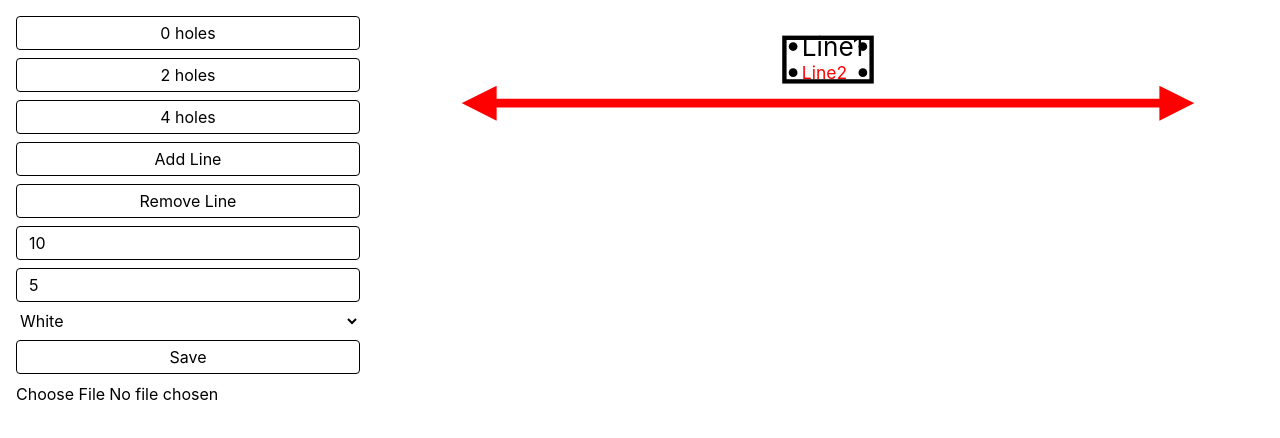
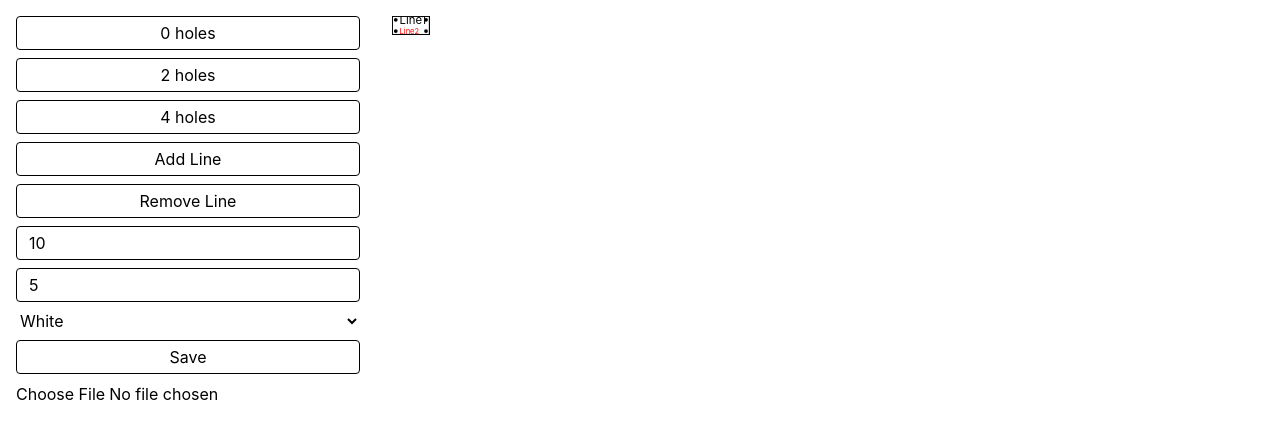
Before and after one commit to RichoHa/label-builder, a React (Vite) app: page / in a window 1280 px wide. Shown: the top 438 px of the page. Built offline with nearby package versions, Linux system fonts and the light colour scheme.

Commit message:
Wire up real physical mm units: viewBox matches rectWidth/rectHeight, svg width/height in mm

```diff
--- a/src/App.jsx
+++ b/src/App.jsx
@@ -23,8 +23,8 @@ export default function App() {
     lines: lines,
   };
 
-  const StartRectX = 45;
-  const StartRectY = 2.5;
+  const StartRectX = 0;
+  const StartRectY = 0;
   const fontSize = 3;
 
   const holeR = 0.5;
@@ -106,6 +106,8 @@ export default function App() {
               setRectHeight(design.rectHeight);
               setBgColor(design.bgColor);
               setLines(design.lines);
+              setRectWidth(design.rectWidth);
+              setRectHeight(design.rectHeight);
             });
           }}
         />
--- a/src/component/LabelPreview.jsx
+++ b/src/component/LabelPreview.jsx
@@ -10,7 +10,11 @@ export default function LabelPreview({
   lineGap,
 }) {
   return (
-    <svg viewBox="0 0 100 100">
+    <svg
+      viewBox={`0 0 ${rectWidth} ${rectHeight}`}
+      width={rectWidth + "mm"}
+      height={rectHeight + "mm"}
+    >
       <defs>
         <marker
           id="arr"
@@ -24,18 +28,9 @@ export default function LabelPreview({
           <path d="M 0 0 L 10 5 L 0 10 z" fill="red" />
         </marker>
       </defs>
-      <line
-        x1="10"
-        y1="10"
-        x2="90"
-        y2="10"
-        stroke="red"
-        marker-end="url(#arr)"
-        marker-start="url(#arr)"
-      />
       <rect
-        x={StartRectX}
-        y={StartRectY}
+        x={0}
+        y={0}
         width={rectWidth}
         height={rectHeight}
         fill={bgColor}
```
